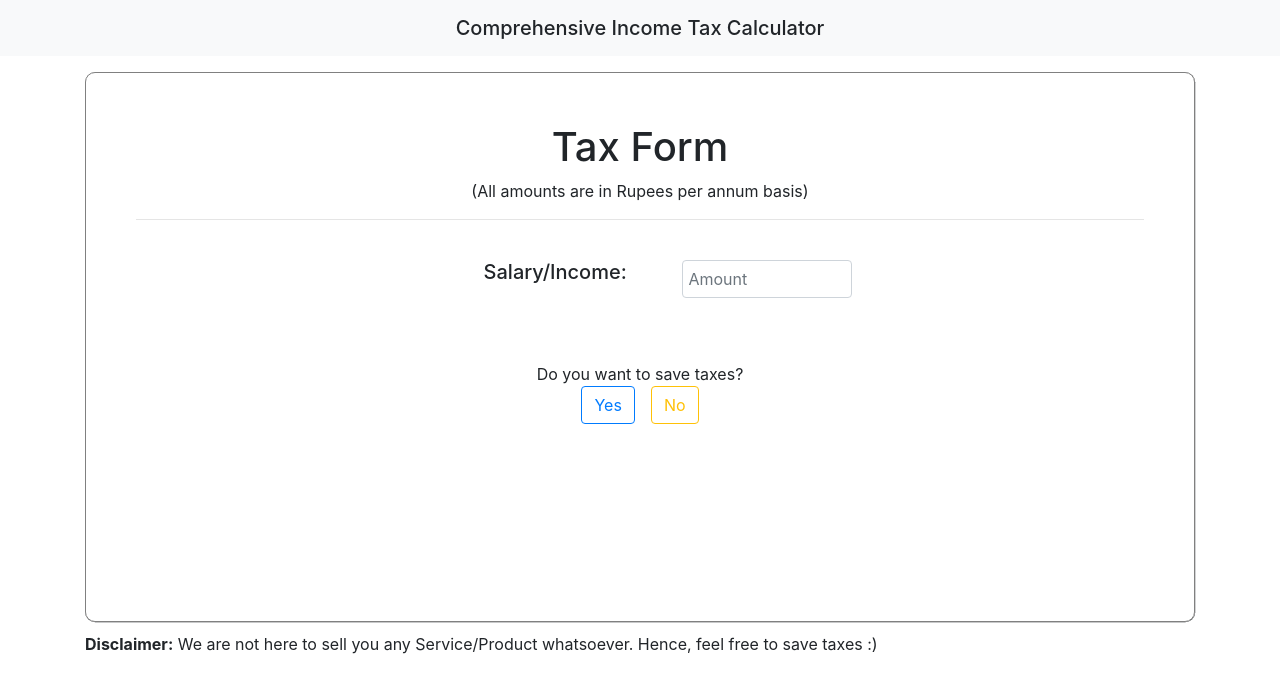
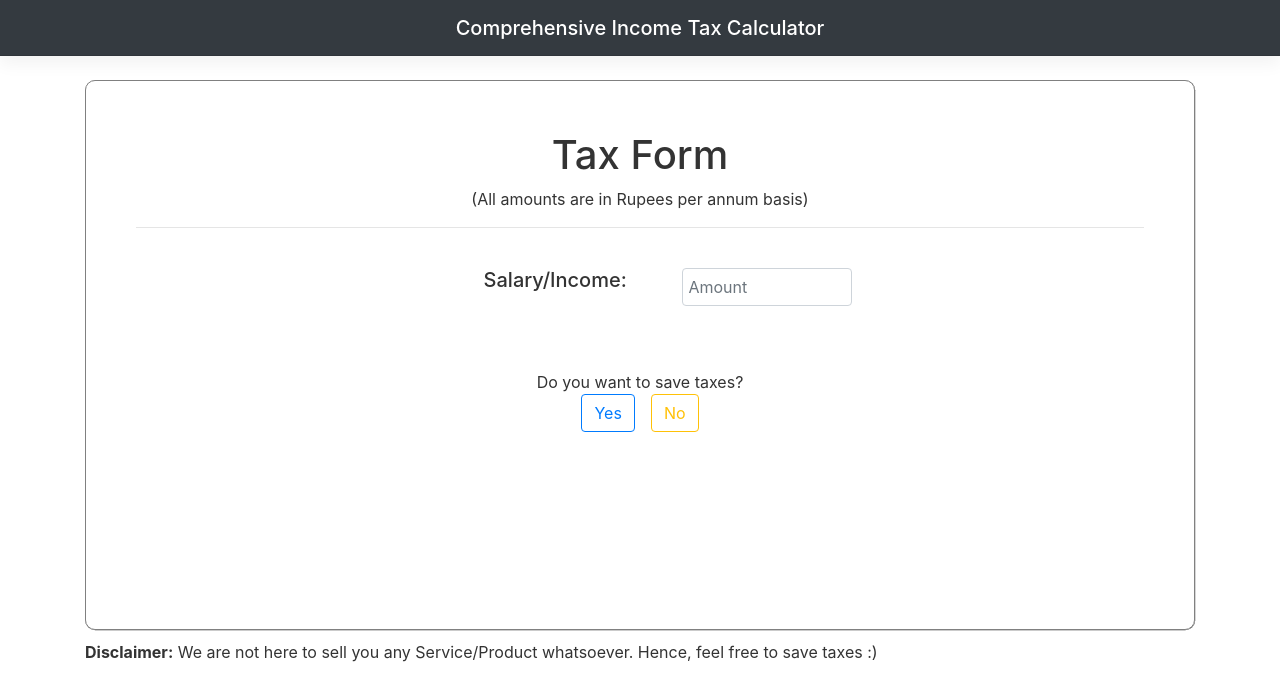
Before and after one commit to mdjunaid14/incometaxcode, a React (Create React App) app: page / in a window 1280 px wide. Shown: the top 700 px of the page. Built offline with nearby package versions, Linux system fonts and the light colour scheme.

Commit message:
Version 1.0.2

```diff
--- a/src/App.css
+++ b/src/App.css
@@ -2,8 +2,17 @@
   text-align: center;
 }
 
+body {
+  color: #333333;
+}
+
 .dimensions {
   height: 550px;
+}
+
+.navbar-changes {
+  color: white;
+  box-shadow: 0 0.5rem 1rem rgba(0, 0, 0, .05), inset 0 -1px 0 rgba(0, 0, 0, .1);
 }
 
 .border-card {
@@ -11,7 +20,7 @@
   border-radius: 10px;
   box-shadow: 0.2px 0.2px 0.2px;
   padding: 50px;
-  margin: 10px 0px;
+  margin: 80px 0px 10px 0px;
 }
 
 .listStyle {
--- a/src/App.js
+++ b/src/App.js
@@ -17,18 +17,24 @@ export default class App extends Component {
         <Provider store={store}>
           <Router>
             <React.Fragment>
+              <div style={{ marginBottom: "45px" }}>
                 <Navbar />
                 {/* <div className="App"> */}
                 <div className="container">
                   <Switch>
                     <Route exact path="/" component={TaxForm}></Route>
-                  <Route exact path="/savetaxes/" component={SaveForm}></Route>
+                    <Route
+                      exact
+                      path="/savetaxes/"
+                      component={SaveForm}
+                    ></Route>
                     <Route exact path="/thankyou/" component={Thank}></Route>
                     <Route exact path="/result/" component={Result}></Route>
                   </Switch>
                 </div>
                 {/* </div> */}
                 <Disclaimer className="disclaimer" />
+              </div>
             </React.Fragment>
           </Router>
         </Provider>
--- a/src/components/Layouts/Navbar.js
+++ b/src/components/Layouts/Navbar.js
@@ -4,11 +4,11 @@ export default class Navbar extends Component {
   render() {
     return (
       <>
-        <div className="navbar navbar-lg bg-light mb-3">
+        <nav className="navbar navbar-lg bg-dark mb-3 fixed-top navbar-changes">
           <div className="navbar-brand mb-0 h1 mx-auto">
             Comprehensive Income Tax Calculator
           </div>
-        </div>
+        </nav>
       </>
     );
   }
--- a/src/components/Layouts/Result.js
+++ b/src/components/Layouts/Result.js
@@ -102,6 +102,10 @@ class Result extends Component {
               <br />
               <div className="h2">
                 The total tax to be paid is {this.state.amt}
+              </div>
+              <div className="h3">
+                Hence, the salary amount after tax and deductions is{" "}
+                {this.state.sal_aftertax < 0 ? 0 : this.state.sal_aftertax}
               </div>
               <br />
               <PieCharts props={this.state} />
```
Lines whose indentation alone changed are shown as unchanged.
